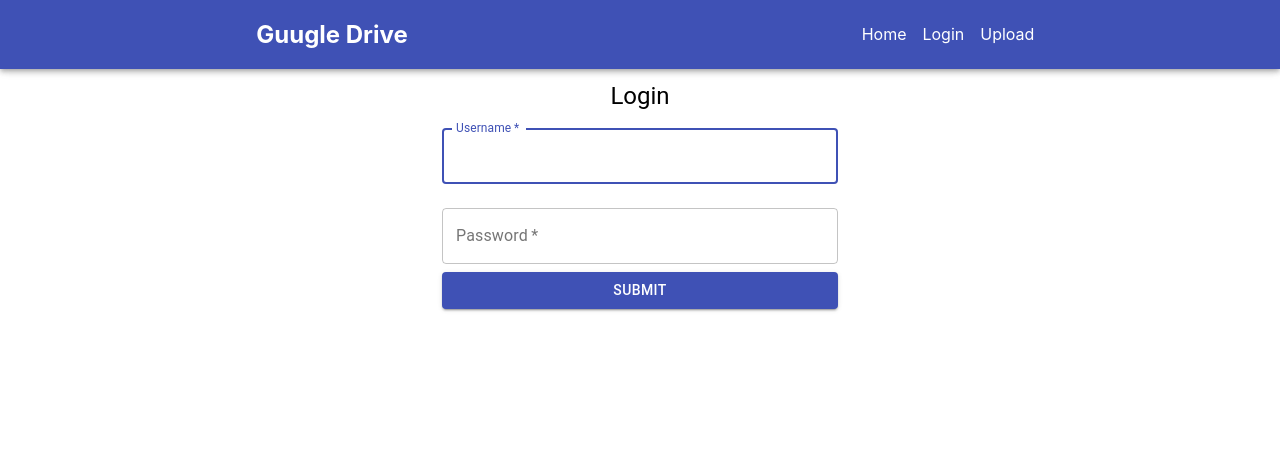
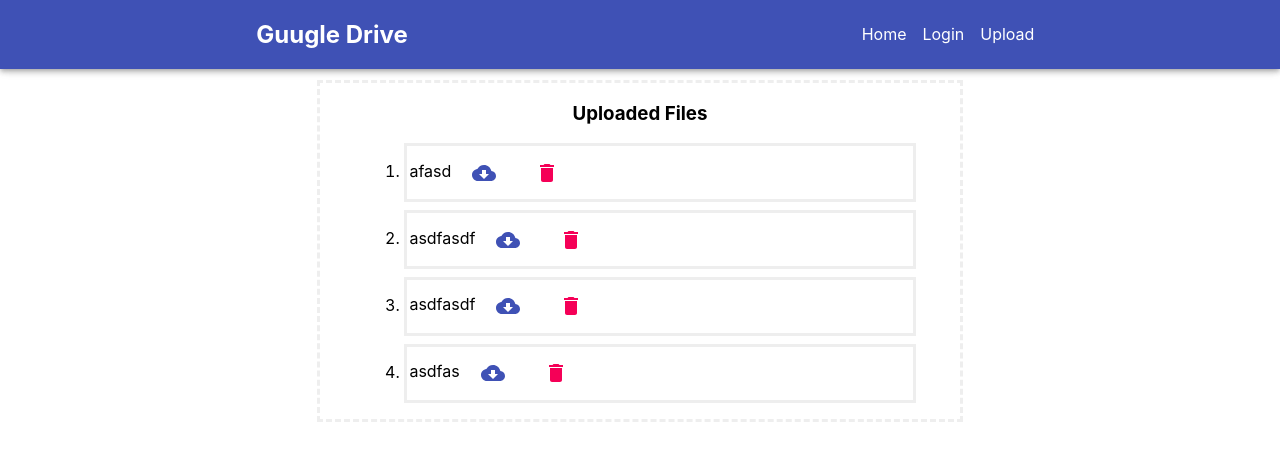
Before and after one commit to jayden-chan/UVEC-Summer-2019, a React (Create React App) app in the folder frontend/guugle-drive/: page / in a window 1280 px wide. Before the commit this address led to /login. Shown: the top 460 px of the page. Built offline with nearby package versions, Linux system fonts and the light colour scheme; no server answers.

Commit message:
styling for pages, start unstgin

```diff
--- a/frontend/guugle-drive/src/components/Layout.js
+++ b/frontend/guugle-drive/src/components/Layout.js
@@ -3,6 +3,7 @@ import styled from "styled-components";
 
 const LayoutDiv = styled.div`
   margin-top: 5em;
+  margin-bottom: 5em;
 `;
 
 export default function Layout(props) {
--- a/frontend/guugle-drive/src/pages/Home.js
+++ b/frontend/guugle-drive/src/pages/Home.js
@@ -1,33 +1,40 @@
-import React, {Component} from 'react';
-import Layout from '../components/Layout';
-import Button from '@material-ui/core/Button';
+import React, { Component } from "react";
+import Layout from "../components/Layout";
+import IconButton from "@material-ui/core/IconButton";
+import DeleteIcon from "@material-ui/icons/Delete";
+import CloudDownload from "@material-ui/icons/CloudDownload";
+import { Uploaded, Item, Staging } from "./Upload";
 
-const download = require('downloadjs');
+const download = require("downloadjs");
 
 export default class Home extends Component {
   constructor(props) {
     super(props);
-    this.state = {files: [], download: ''};
+    this.state = {
+      files: ["afasd", "asdfasdf", "asdfasdf", "asdfas"],
+      download: ""
+    };
     this.handleDownload = this.handleDownload.bind(this);
     this.handleDelete = this.handleDelete.bind(this);
   }
 
   componentDidMount = async () => {
-    if (!localStorage.getItem('guugle-login-token')) {
-      this.props.history.push('/login');
-      return;
-    }
+    // if (!localStorage.getItem("guugle-login-token")) {
+    //   this.props.history.push("/login");
 
-    const link = 'http://localhost:3001/list';
+    //   return;
+    // }
+
+    const link = "http://localhost:3001/list";
 
     fetch(link, {
-      method: 'GET',
+      method: "GET",
       headers: {
-        Authorization: localStorage.getItem('guugle-login-token'),
-      },
+        Authorization: localStorage.getItem("guugle-login-token")
+      }
     }).then(res => {
       if (res.status === 200) {
-        res.json().then(json => this.setState({files: json}));
+        res.json().then(json => this.setState({ files: json }));
       } else {
         res.text().then(text => alert(text));
       }
@@ -36,10 +43,10 @@ export default class Home extends Component {
 
   handleDownload(file) {
     fetch(`http://localhost:3001/file/${file}`, {
-      method: 'GET',
+      method: "GET",
       headers: {
-        Authorization: localStorage.getItem('guugle-login-token'),
-      },
+        Authorization: localStorage.getItem("guugle-login-token")
+      }
     }).then(res => {
       if (res.status !== 200) {
         res.text().then(text => alert(text));
@@ -54,18 +61,18 @@ export default class Home extends Component {
 
   handleDelete(file, idx) {
     fetch(`http://localhost:3001/delete/${file}`, {
-      method: 'DELETE',
+      method: "DELETE",
       headers: {
-        Authorization: localStorage.getItem('guugle-login-token'),
-      },
+        Authorization: localStorage.getItem("guugle-login-token")
+      }
     }).then(res => {
       if (res.status !== 200) {
         res.text().then(text => alert(text));
       } else {
-        alert('File deleted');
+        alert("File deleted");
 
         this.setState({
-          files: this.state.files.filter(f => f !== file),
+          files: this.state.files.filter(f => f !== file)
         });
       }
     });
@@ -74,28 +81,40 @@ export default class Home extends Component {
   render() {
     return (
       <Layout>
-        <h2>Uploaded Files</h2>
-        <ul>
+        <Staging>
+          <h3>Uploaded Files</h3>
+          <Uploaded>
             {this.state.files.map((file, idx) => {
               return (
-              <li key={file}>
+                <Item key={file}>
                   {file}
-                <Button
+                  <IconButton
                     onClick={() => this.handleDownload(file)}
-                  variant="contained"
-                  color="primary">
-                  Download
-                </Button>
-                <Button
+                    variant="outlined"
+                    color="primary"
+                    size="small"
+                    style={{
+                      marginLeft: "1em",
+                      align: "right"
+                    }}
+                  >
+                    <CloudDownload />
+                  </IconButton>
+                  <IconButton
                     onClick={() => this.handleDelete(file, idx)}
-                  variant="contained"
-                  color="primary">
-                  Delete
-                </Button>
-              </li>
+                    variant="outlined"
+                    color="secondary"
+                    style={{
+                      marginLeft: "1em"
+                    }}
+                  >
+                    <DeleteIcon />
+                  </IconButton>
+                </Item>
               );
             })}
-        </ul>
+          </Uploaded>
+        </Staging>
       </Layout>
     );
   }
--- a/frontend/guugle-drive/src/pages/Upload.js
+++ b/frontend/guugle-drive/src/pages/Upload.js
@@ -1,9 +1,40 @@
 import React, { Component } from "react";
 import Layout from "../components/Layout";
 import Button from "@material-ui/core/Button";
-import Paper from "@material-ui/core/Paper";
+import IconButton from "@material-ui/core/IconButton";
+import DeleteIcon from "@material-ui/icons/Delete";
 import Dropzone from "react-dropzone";
 import styled from "styled-components";
+
+export const Staging = styled.div`
+  border-width: 2;
+  border-radius: 2;
+  border-color: #eeeeee;
+  border-style: dashed;
+  margin: 0.5em;
+  width: 50%;
+  margin-right: auto;
+  margin-left: auto;
+`;
+
+export const Uploaded = styled.ul`
+  width: 80%;
+  margin-right: auto;
+  margin-left: auto;
+  text-align: left;
+  list-style-type: dash;
+`;
+
+export const Item = styled.li`
+  margin-bottom: 0.5em;
+  padding: 0.15em;
+  border-width: 2;
+  border-color: #eeeeee;
+  border-style: solid;
+  :hover {
+    background-color: #eeeeee;
+  }
+`;
 
 export default class Upload extends Component {
   constructor(props) {
@@ -15,6 +46,7 @@ export default class Upload extends Component {
 
     this.handleAcceptedFiles = this.handleAcceptedFiles.bind(this);
     this.handleSubmit = this.handleSubmit.bind(this);
+    this.unstageFile = this.unstageFile.bind(this);
   }
 
   handleAcceptedFiles(acceptedFiles) {
@@ -41,30 +73,6 @@ export default class Upload extends Component {
   }
 
   render() {
-    const Staging = styled.div`
-      border-width: 2;
-      border-radius: 2;
-      border-color: #eeeeee;
-      border-style: dashed;
-      margin: 0.5em;
-      width: 50%;
-      margin-right: auto;
-      margin-left: auto;
-    `;
-
-    const Uploaded = styled.ul`
-      width: 80%;
-      margin-right: auto;
-      margin-left: auto;
-      text-align: left;
-      list-style-type: circle;
-    `;
-
-    const Item = styled.li`
-      margin-bottom: 0.5em;
-      padding: 0.25em;
-    `;
-
     return (
       <Layout>
         <Dropzone onDrop={this.handleAcceptedFiles}>
@@ -105,9 +113,14 @@ export default class Upload extends Component {
               return (
                 <Item key={f.name}>
                   "{f.name}"
-                  <Button style={{ marginLeft: "0.5em" }} color="secondary">
-                    Delete
-                  </Button>
+                  <IconButton
+                    style={{ marginLeft: "0.5em" }}
+                    variant="outlined"
+                    color="secondary"
+                    onClick={this.unstageFile(f.name)}
+                  >
+                    <DeleteIcon />
+                  </IconButton>
                 </Item>
               );
             })}
```
Lines whose indentation alone changed are shown as unchanged.
